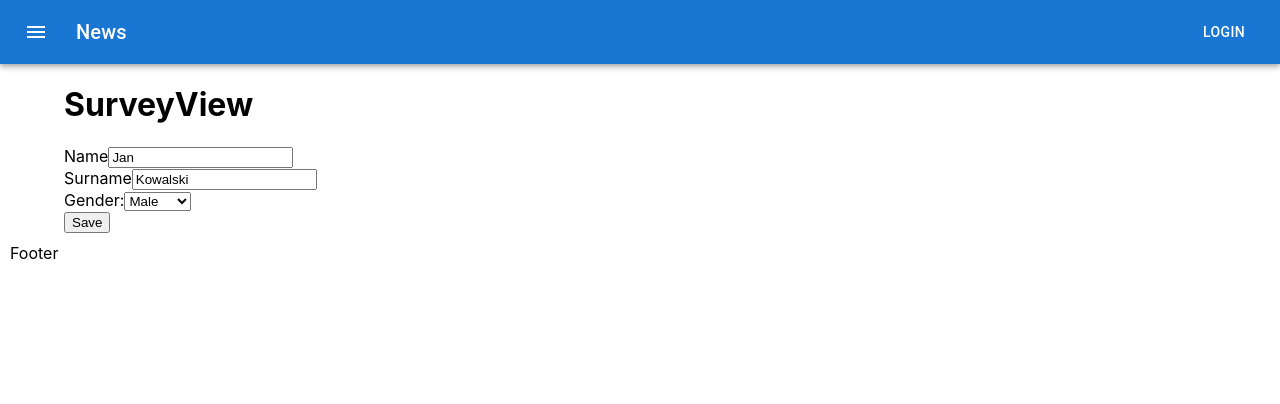
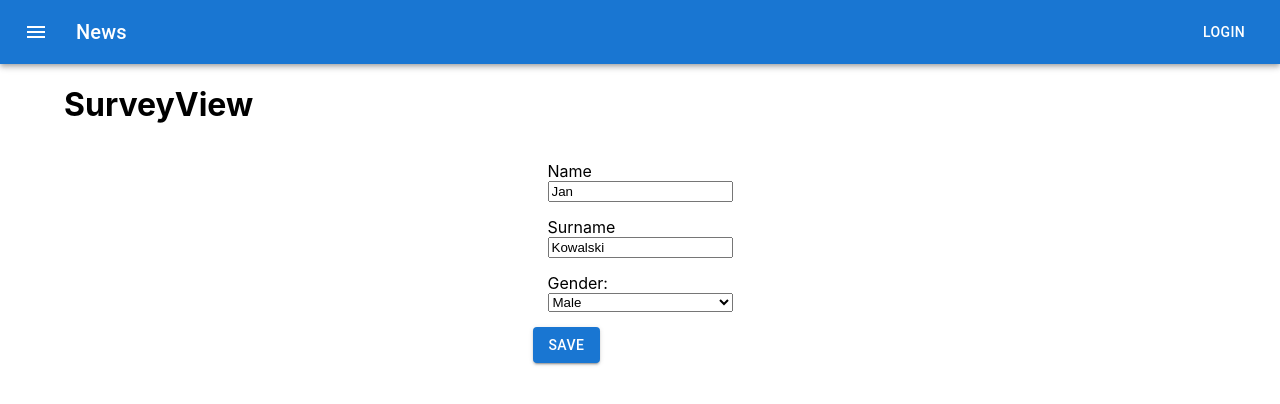
Before and after one commit to Pynzone/ZDFRONpol20-SDA_SURVEYS, a React (Create React App) app: page /survey in a window 1280 px wide. Shown: the top 404 px of the page. Built offline with nearby package versions, Linux system fonts and the light colour scheme.

Commit message:
feat: styled form

```diff
--- a/src/components/survey-form/survey-form.tsx
+++ b/src/components/survey-form/survey-form.tsx
@@ -1,4 +1,6 @@
 import { useState } from "react";
+import { SurveyFieldContainerStyled, SurveyFormContainerStyled } from "../../styled/survey-form/survey-form";
+import Button from '@mui/material/Button'
 
 interface FormData {
     name: string;
@@ -29,24 +31,26 @@ const SurveyForm: React.FC = () => {
         setFormData(newState)
     }
 
-    return <form onSubmit={handleSubmit}>
-        <div>
+    return <SurveyFormContainerStyled>
+        <form onSubmit={handleSubmit}>
+            <SurveyFieldContainerStyled>
                 <label htmlFor="name">Name</label>
                 <input id="name" type="text" value={formData.name} onChange={handleChange} />
-        </div>
-        <div>
+            </SurveyFieldContainerStyled>
+            <SurveyFieldContainerStyled>
                 <label htmlFor="surname">Surname</label>
                 <input id="surname" type="text" value={formData.surname} onChange={handleChange} />
-        </div>
-        <div>
+            </SurveyFieldContainerStyled>
+            <SurveyFieldContainerStyled>
                 <label htmlFor="gender">Gender:</label>
                 <select value={formData.gender} id="gender">
                     <option value={'male'}>Male</option>
                     <option value={'female'}>Female</option>
                 </select>
-        </div>
-        <button type="submit">Save</button>
+            </SurveyFieldContainerStyled>
+            <Button variant="contained" type="submit">Save</Button>
         </form>
+    </SurveyFormContainerStyled>
 }
 
 export default SurveyForm
--- a/src/styled/footer/footer.ts
+++ b/src/styled/footer/footer.ts
@@ -6,6 +6,7 @@ interface FooterStyledProps {
 
 export const FooterStyled = styled.footer<FooterStyledProps>`
     position: fixed;
+    display: none;
     margin: 10px;
     background-color: ${props => props.backgroundColor || 'initial'};
 `
--- /dev/null
+++ b/src/styled/survey-form/survey-form.ts
@@ -0,0 +1,15 @@
+import styled from '@emotion/styled'
+
+
+export const SurveyFormContainerStyled = styled.div`
+    width: 100%;
+    display: flex;
+    justify-content: center;
+    align-items: center;
+`
+
+export const SurveyFieldContainerStyled = styled.div`
+    display: flex;
+    flex-flow: column nowrap;
+    margin: 15px;
+`
```
Also changed, not shown: co_jesli_to_umiem.txt (added). Lines whose indentation alone changed are shown as unchanged.
